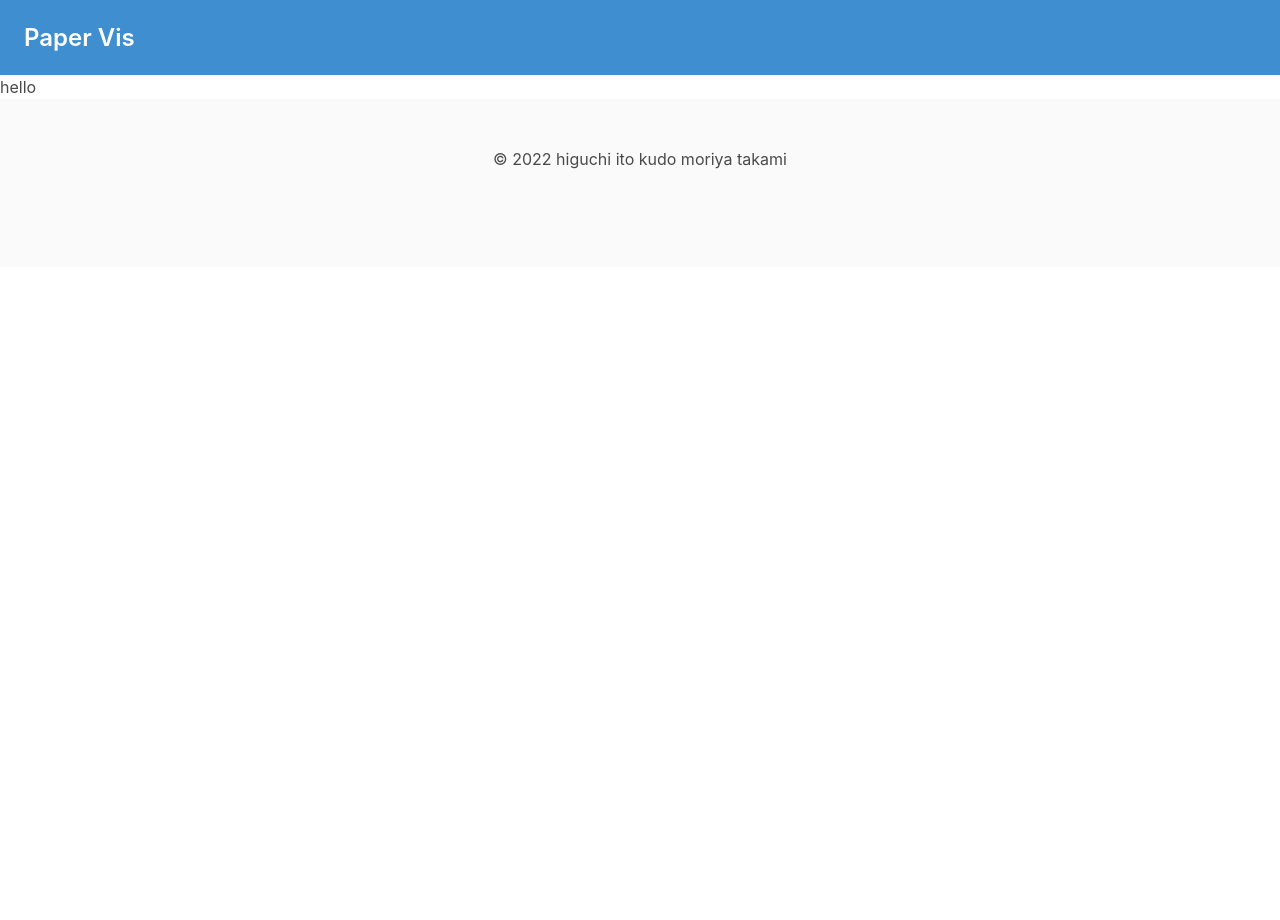
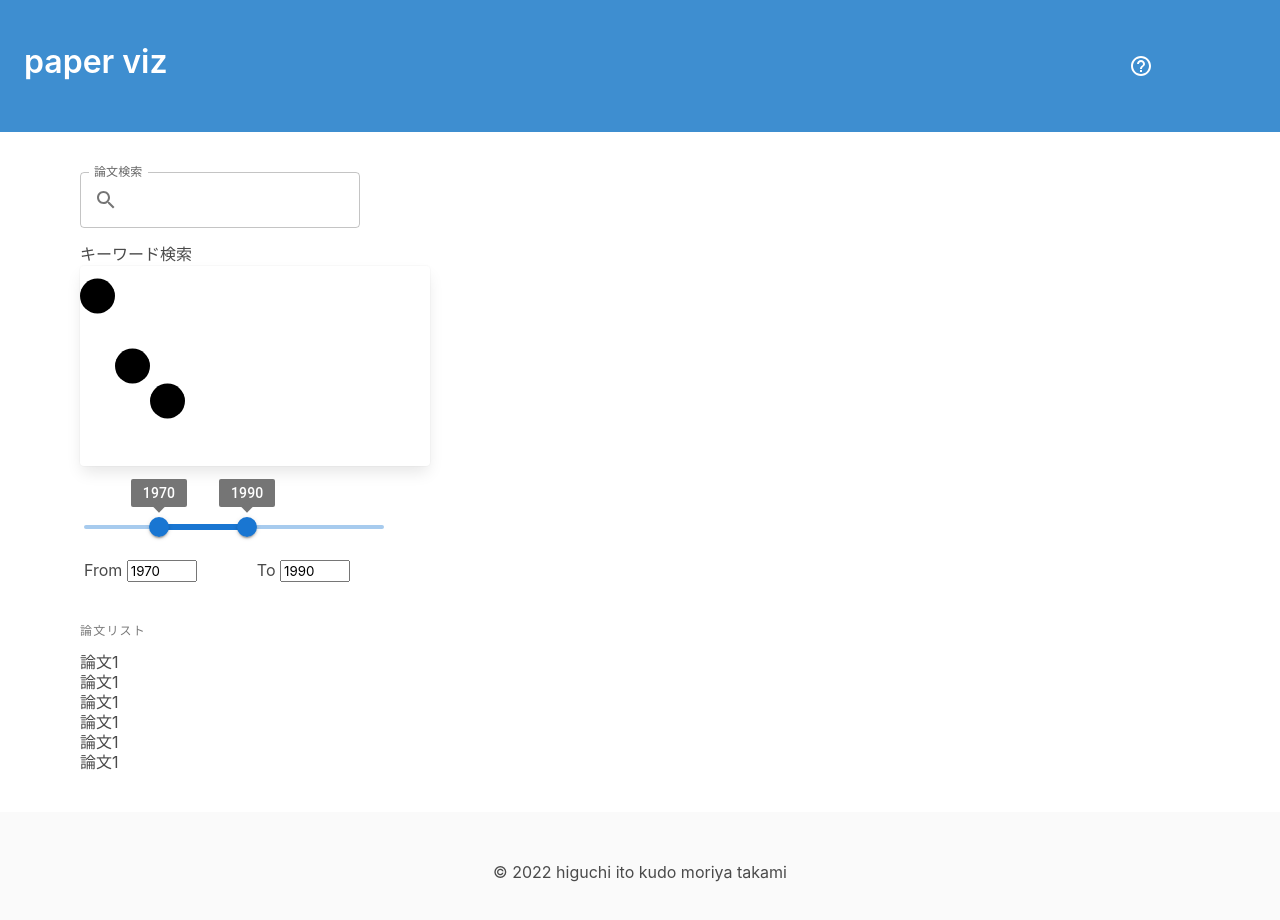
Before and after one commit to vdslab/papers_vis, a React (Vite) app: page / in a window 1280 px wide. Shown: the top 920 px of the page. Before the commit the page ends 800 px from the top, so only its background shows below. Built offline with nearby package versions, Linux system fonts and the light colour scheme.

Commit message:
add some ui

```diff
--- a/index.html
+++ b/index.html
@@ -3,6 +3,7 @@
   <head>
     <meta charset="utf-8" />
     <title>Papers Vis</title>
+
   </head>
   <body>
     <div id="content"></div>
--- a/package.json
+++ b/package.json
@@ -20,6 +20,10 @@
   },
   "homepage": "https://github.com/vdslab/papers_vis#readme",
   "dependencies": {
+    "@emotion/react": "^11.9.3",
+    "@emotion/styled": "^11.9.3",
+    "@mui/icons-material": "^5.8.4",
+    "@mui/material": "^5.8.7",
     "bulma": "^0.9.4",
     "react": "^18.2.0",
     "react-dom": "^18.2.0"
--- a/src/components/Header.jsx
+++ b/src/components/Header.jsx
@@ -1,10 +1,27 @@
+import HelpOutlineIcon from '@mui/icons-material/HelpOutline';
+import Box from '@mui/material/Box';
+import Grid from '@mui/material/Grid';
 const Header = () => {
     return (
       <header>
         <div className="hero is-small is-info">
           <div className="hero-body">
-            <h1 className="title" style={{fontSize: "150%"}}>Paper Vis</h1>
+
+              <h1 className='title' style= {{position:'relative', top : "20px"}}  >paper viz</h1>
+
+
+            <Grid container>
+
+            <Grid item sm={11}  >
+            <Box display="flex" justifyContent="flex-end" sx = {{position:'relative', bottom : "30px"}} >
+              <HelpOutlineIcon />
+              </Box>
+          </Grid>
+        </Grid>
           </div>
+
+
+
         </div>
       </header>
     );
--- a/src/components/Main.jsx
+++ b/src/components/Main.jsx
@@ -1,7 +1,54 @@
+
+import TextField from '@mui/material/TextField';
+import SearchIcon from '@mui/icons-material/Search';
+
+import { InputAdornment } from '@mui/material';
+import Box from '@mui/material/Box';
+
+import YearRangeSlider from './YearRangeSlider';
+
+
 export default function Main() {
     return (
-    <div>
-      <h1>hello</h1>
+    <div style={{margin: '40px'}}>
+
+      {/*  論文検索フォーム */}
+      <Box sx={{ margin: '40px' }}>
+          <Box sx={{ width: 300, height: 30 }}>
+            <TextField id="outlined-basic" label="論文検索" variant="outlined"
+            InputProps={{startAdornment:<InputAdornment position="start"><SearchIcon/></InputAdornment>}}/>
+          </Box>
+      </Box>
+
+      {/* キーワードビュー　*/}
+      <div style={{ margin: '40px'}}>
+          <p>キーワード検索</p>
+          <svg viewBox="0 0 200 100" width = "350" height = "200" className='card'>
+              <circle cx="10" cy="10" r="10"/>
+              <circle cx="30" cy="50" r="10"/>
+              <circle cx="50" cy="70" r="10"/>
+          </svg>
+      </div>
+
+      <YearRangeSlider />
+
+      {/*論文リスト */}
+      <div style={{ margin: '40px'}} className = "menu">
+        <p className='menu-label'>
+          論文リスト
+        </p>
+
+        <ul className='menu-list'>
+          <li><p>論文1</p></li>
+          <li><p>論文1</p></li>
+          <li><p>論文1</p></li>
+          <li><p>論文1</p></li>
+          <li><p>論文1</p></li>
+          <li><p>論文1</p></li>
+        </ul>
+      </div>
+
+
     </div>
     );
   }
--- /dev/null
+++ b/src/components/YearRangeSlider.jsx
@@ -0,0 +1,47 @@
+import Box from '@mui/material/Box';
+import Slider from '@mui/material/Slider';
+import * as React from 'react';
+
+
+
+const YearRangeSlider = () => {
+  const [value, setValue] = React.useState([1970, 1990]);
+  const handleChange = (event, newValue) => {
+    setValue(newValue);
+  };
+
+  function valuetext(value) {
+    return `${value}°C`;
+  }
+
+    return (
+        <Box sx={{ margin: 3.5 }}>
+          <Box sx={{ width: 300, height: 30, margin: 2 }}>
+            <Slider
+              getAriaLabel={() => 'Temperature range'}
+              value={value}
+              onChange={handleChange}
+              valueLabelDisplay="on"
+              getAriaValueText={valuetext}
+              min={1953}
+              max={2021}
+            />
+          </Box>
+
+          <Box sx={{ display: 'flex', margin: 2 }}>
+            <form>
+              <label>
+                From  <input type="text" value={ value[0] } onChange={ (event)=>{const newValue = [event.target.value, value[1]]; setValue(newValue) }} size="3" style={{ marginRight: '60px' }}/>
+              </label>
+            </form>
+            <form>
+              <label>
+                To  <input type="text" value={ value[1] } onChange={ (event)=>{const newValue = [value[0], event.target.value]; setValue(newValue) }} size="3"/>
+              </label>
+            </form>
+          </Box>
+        </Box>
+    );
+  }
+
+  export default YearRangeSlider;
```
Also changed, not shown: App/pages/select.jsx (added, +9 -0 lines), 1 other file (tests, documents, lock files or other folders).
